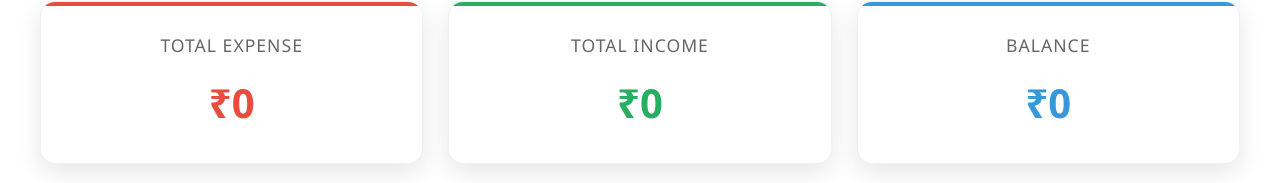
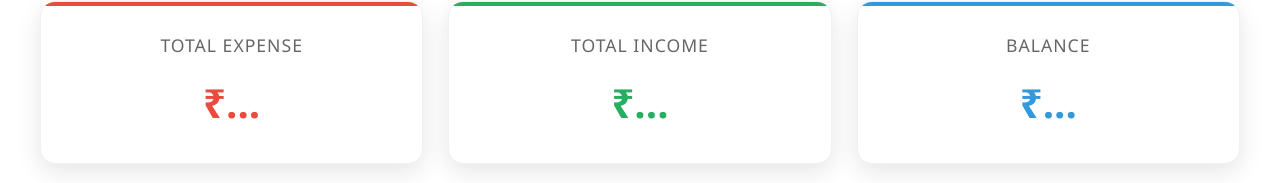
Before and after one commit to ImmanvelJenith/trackmycash1, a React (Vite) app: page / in a window 1280 px wide. Shown: the part 117-300 px from the top of the page. Built offline with nearby package versions, Linux system fonts and the light colour scheme; no server answers; sample sign-in values are in the browser's storage.

Commit message:
all fixed

```diff
--- a/src/Component/Modal.jsx
+++ b/src/Component/Modal.jsx
@@ -1,9 +1,8 @@
 import Modal from "react-bootstrap/Modal";
 import Button from "react-bootstrap/Button";
 import Form from "react-bootstrap/Form";
-import { useState, useEffect, useContext } from "react";
-// import { useExpense } from "../Context/ExpenseContext";
-import ExpenseContext from "../Context/ExpenseContext";
+import { useState, useEffect } from "react";
+import { useExpense } from "../Context/ExpenseContext";
 import { toast } from 'react-hot-toast';
 
 function Modals({ show, handleClose, editData = null }) {
@@ -13,7 +12,7 @@ function Modals({ show, handleClose, editData = null }) {
   const [paymentMethod, setPaymentMethod] = useState("");
   const [notes, setNote] = useState("");
 
-  const { addExpense, editExpense } = useContext(ExpenseContext);
+  const { addExpense, editExpense } = useExpense();
 
   useEffect(() => {
     if (editData) {
@@ -65,8 +64,8 @@ function Modals({ show, handleClose, editData = null }) {
             <Form.Label>Type</Form.Label>
             <Form.Select value={type} onChange={(e) => setType(e.target.value)} required>
               <option value="" disabled>select one</option>
-              <option value="Expense">Expense</option>
-              <option value="Income">Income</option>
+              <option value="expense">Expense</option>
+              <option value="income">Income</option>
             </Form.Select>
           </Form.Group>
 
--- a/src/main.jsx
+++ b/src/main.jsx
@@ -15,7 +15,7 @@ createRoot(document.getElementById('root')).render(
       <ExpenseProvider>
         <App />
       </ExpenseProvider>
-      <ReactQueryDevtools initialIsOpen={false} />
+      {/* <ReactQueryDevtools initialIsOpen={false} /> */}
     </QueryClientProvider>
   </BrowserRouter>
 )
--- a/src/pages/Dashboard.jsx
+++ b/src/pages/Dashboard.jsx
@@ -1,10 +1,9 @@
-import { useContext, useEffect, useState } from "react";
+import { useEffect, useState } from "react";
 import { useNavigate } from "react-router-dom";
 import Button from "react-bootstrap/Button";
 import Modals from "../Component/Modal";
 import ExpenseTable from "../Component/ExpenseTable";
-// import { useExpense } from "../Context/ExpenseContext";
-import ExpenseContext from "../Context/ExpenseContext";
+import { useExpense } from "../Context/ExpenseContext";
 import "./dashboard.css";
 import { toast } from "react-hot-toast";
 
@@ -14,7 +13,7 @@ function Dashboard() {
   const [expense, setExpense] = useState(0);
   const [income, setIncome] = useState(0);
   const navigate = useNavigate();
-  const { data } = useContext(ExpenseContext);
+  const { data, isLoading } = useExpense();
 
   useEffect(() => {
     const token = localStorage.getItem("token");
@@ -22,6 +21,7 @@ function Dashboard() {
   }, [navigate]);
 
   useEffect(() => {
+    if (!isLoading && data) {
       const totalExpense = data
         .filter((item) => item.type === "expense")
         .reduce((acc, curr) => acc + (parseFloat(curr.amount) || 0), 0);
@@ -30,10 +30,10 @@ function Dashboard() {
         .filter((item) => item.type === "income")
         .reduce((acc, curr) => acc + (parseFloat(curr.amount) || 0), 0);
 
-
       setExpense(totalExpense);
       setIncome(totalIncome);
-  }, [data]);
+    }
+  }, [data, isLoading]);
 
   const handleClose = () => setShow(false);
   const handleShow = () => setShow(true);
@@ -63,17 +63,17 @@ function Dashboard() {
       <div className="stats-container">
         <div className="stat-card expense-card">
           <div className="stat-label">Total Expense</div>
-          <div className="stat-value">₹{Math.floor(expense).toLocaleString("en-IN")}</div>
+          <div className="stat-value">₹{isLoading ? "..." : expense.toLocaleString("en-IN", { maximumFractionDigits: 2 })}</div>
         </div>
 
         <div className="stat-card income-card">
           <div className="stat-label">Total Income</div>
-          <div className="stat-value">₹{Math.floor(income).toLocaleString("en-IN")}</div>
+          <div className="stat-value">₹{isLoading ? "..." : income.toLocaleString("en-IN", { maximumFractionDigits: 2 })}</div>
         </div>
 
         <div className="stat-card balance-card">
           <div className="stat-label">Balance</div>
-          <div className="stat-value">₹{Math.floor( income - expense ).toLocaleString("en-IN")}
+          <div className="stat-value">₹{isLoading ? "..." : (income - expense).toLocaleString("en-IN", { maximumFractionDigits: 2 })}
 </div>
         </div>
       </div>
```
Also changed, not shown: src/Context/ExpenseContext.jsx (line endings or trailing spaces). Lines whose indentation alone changed are shown as unchanged.
